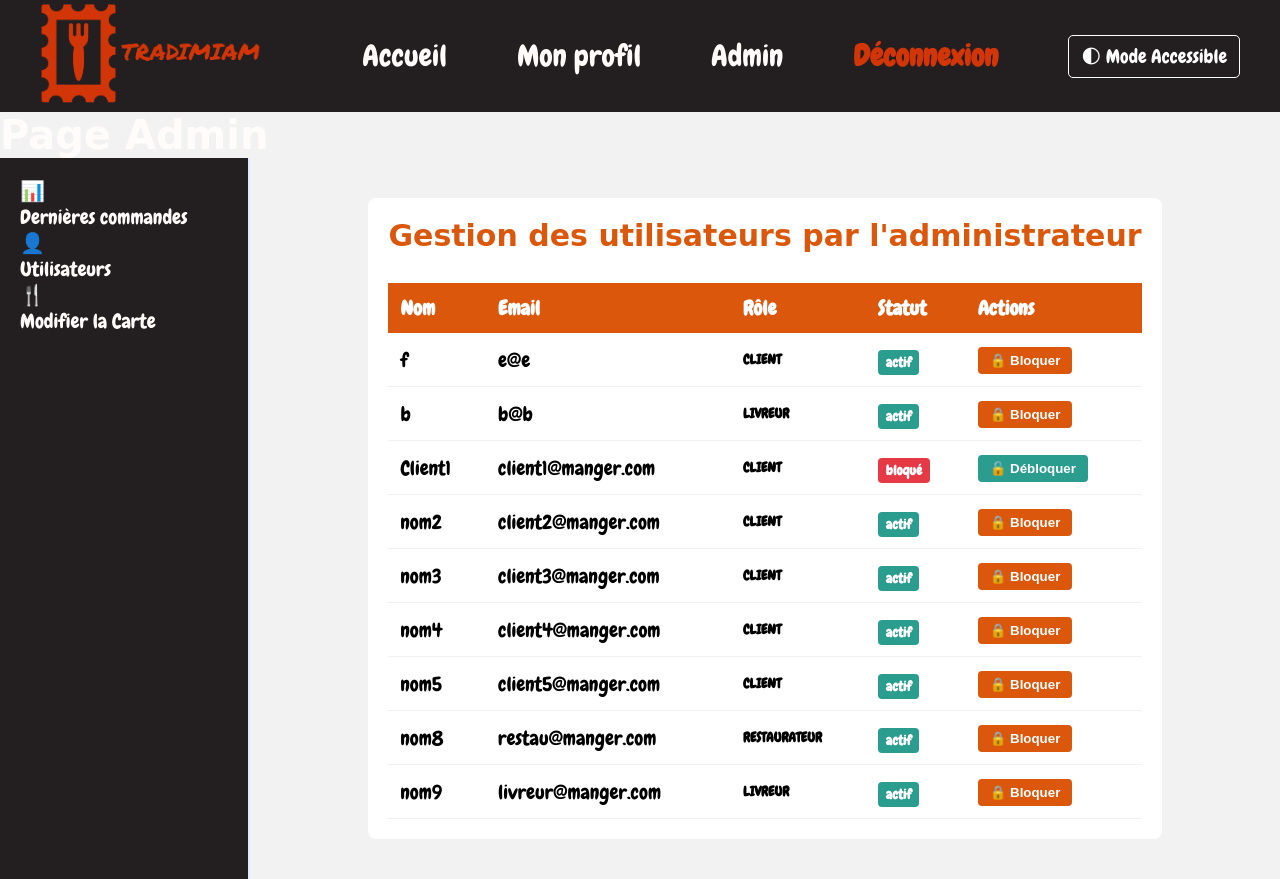
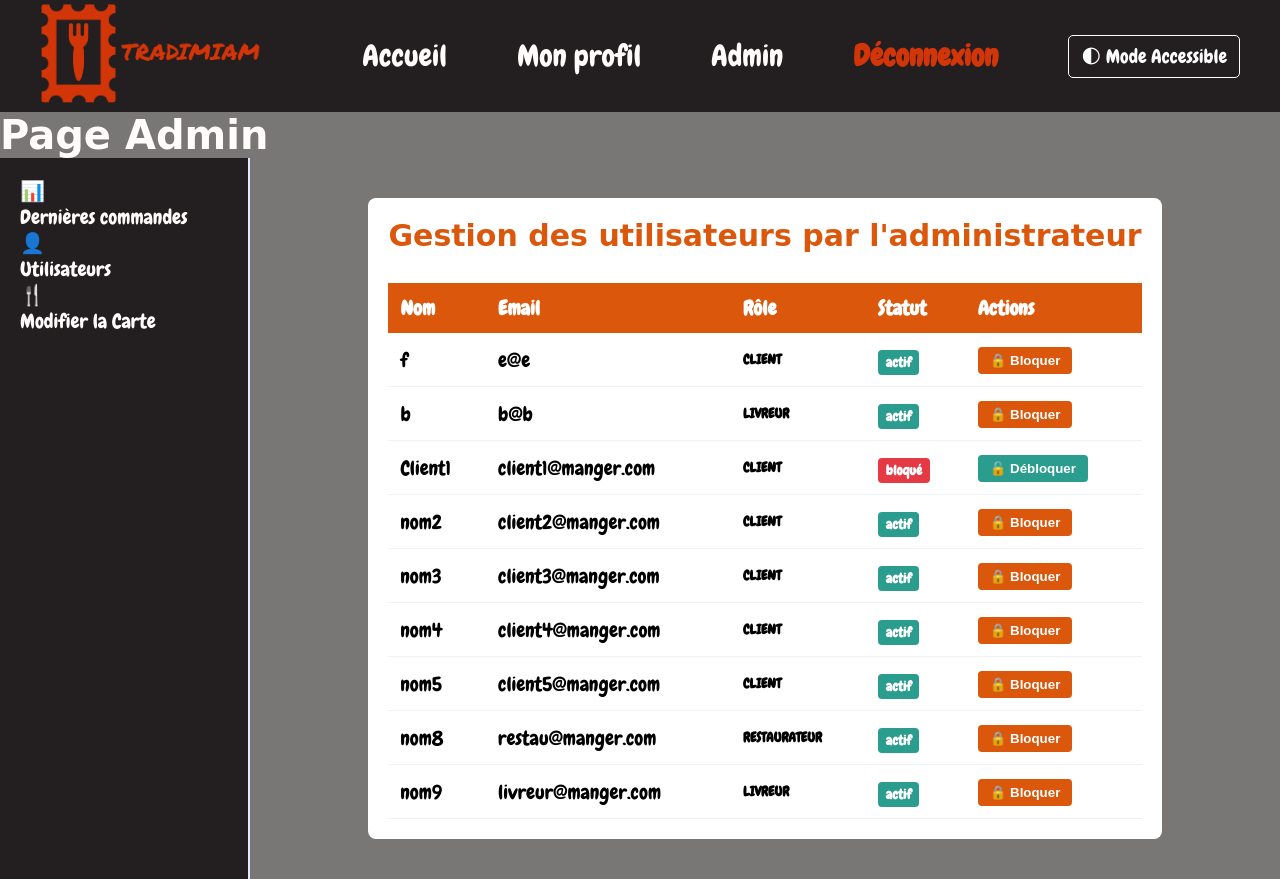
Before and after one commit to Alvivaldi/YumlandMEF1-E, a PHP site: page /admin.php in a window 1280 px wide. Run offline with PHP 8.4, Linux system fonts and the light colour scheme; the visitor is signed in with stand-in values (Sample User, id 1); some web fonts are replaced.

Commit message:
relecture

```diff
--- a/css/admin.css
+++ b/css/admin.css
@@ -6,12 +6,12 @@
 
 body {
   font-family: var(--font-body, "Chewy", cursive);
-  background-color: var(--main-bg, #fffcfb);
+  background-color: var(--main-bg, #858383);
   margin: 0;
 }
 
 .admin-body {
-  background-color: #f2f2f2;
+  background-color: #797676;
   font-family: "Chewy", cursive;
 }
 
```
